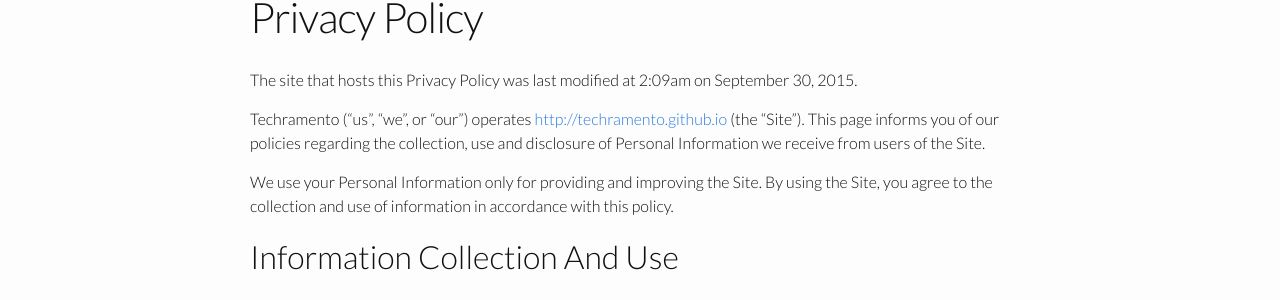
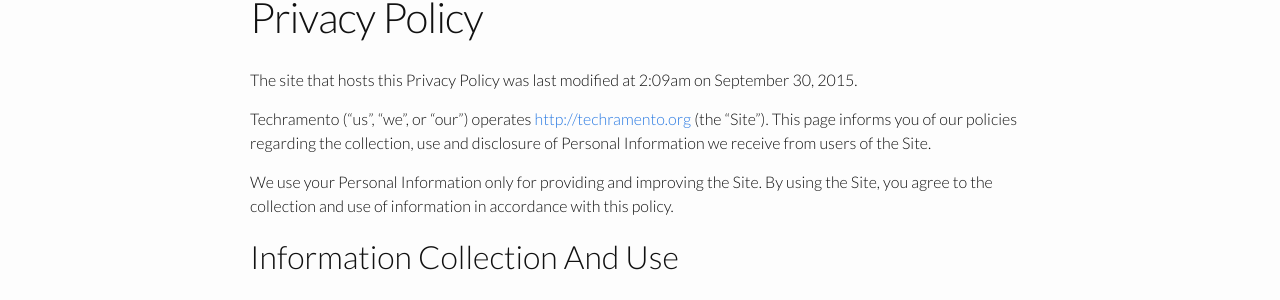
Before and after one commit to techramento/techramento.github.io, a Jekyll site: the page built from PRIVACY_POLICY.md, in a window 1280 px wide. Shown: the part 134-434 px from the top of the page. Built offline with Jekyll 4.4.1, drawn with Linux system fonts in a browser that asks for light colours.

Commit message:
Update the configured Jekyll URL

```diff
--- a/_config.yml
+++ b/_config.yml
@@ -8,7 +8,7 @@
   and most importantly, people, through mentoring, financial support, training,
   and logistics.
 baseurl: "" # the subpath of your site, e.g. /blog/
-url: "http://techramento.github.io" # the base hostname & protocol for your site
+url: "http://techramento.org"
 twitter_username:
 github_username: techramento
 facebook_username: techramento
```
